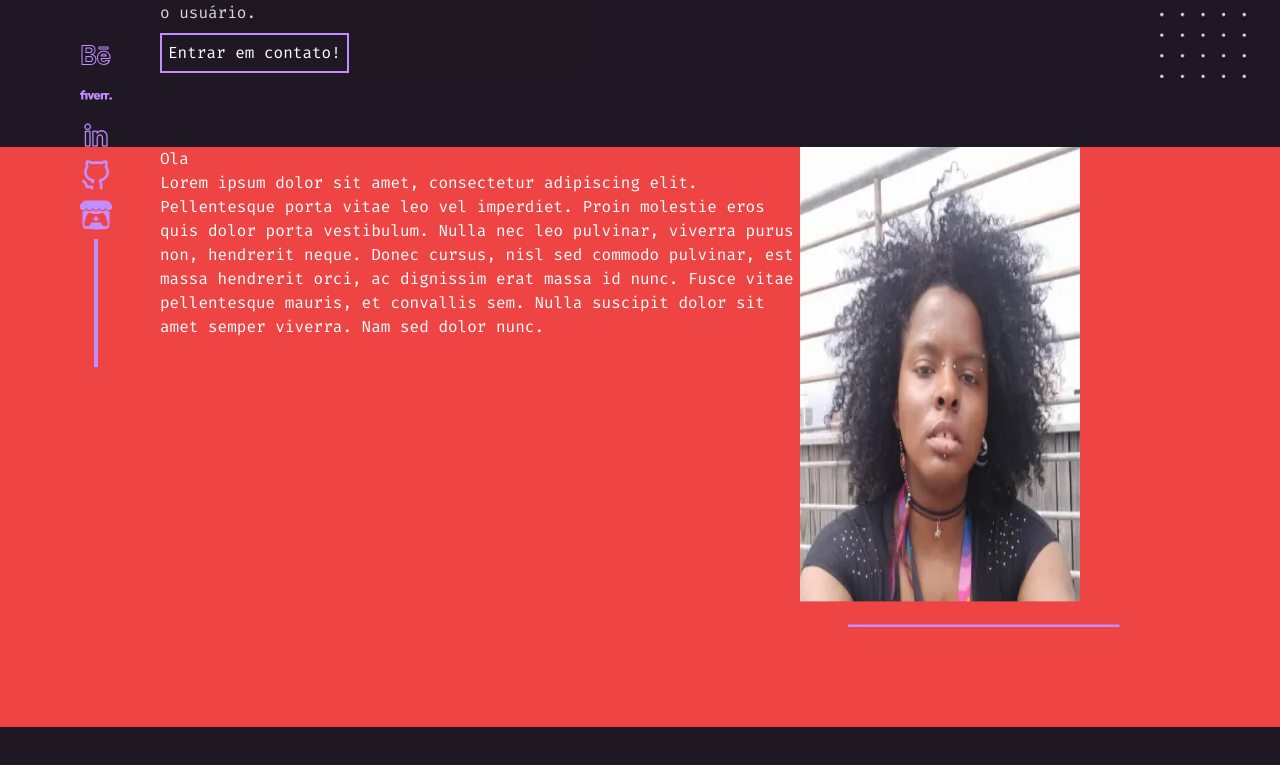
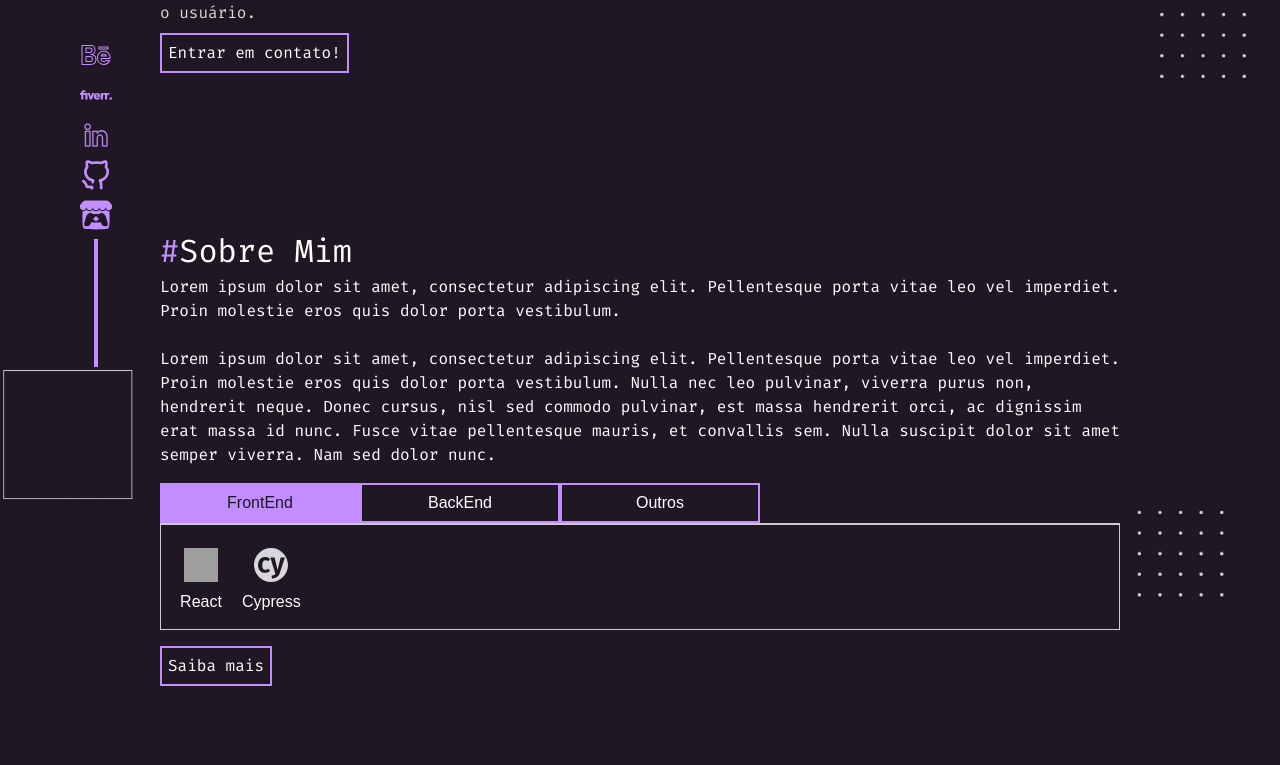
Before and after one commit to mewmewdevart/portfolio_v2, a React (Vite) app in the folder portfolio_v2/: page / in a window 1280 px wide. Shown: the part 433-1198 px from the top of the page. Before the commit the page ends 1160 px from the top, so only its background shows below. Built offline with nearby package versions, Linux system fonts and the light colour scheme; grey boxes are pictures that could not be loaded.

Commit message:
feat: adjustmenets in the section about me

```diff
--- /dev/null
+++ b/portfolio_v2/src/components/molecules/TabsComponent.module.css
@@ -0,0 +1,50 @@
+.tabsContainer {
+  font-family: Arial, sans-serif ;
+  @apply py-4 bg-brandBackground;
+}
+
+.tabHeaders {
+  display: flex;
+  border-bottom: 2px solid #ccc;
+}
+
+.tabButton {
+  transition: all 0.3s ease;
+    @apply w-[200px] cursor-pointer overflow-hidden relative border-2 border-brandPrimary p-[6px] hover:bg-brandPrimary hover:text-brandBackground cursor-pointer bg-brandBackground;
+}
+
+.tabContent {
+  padding: 15px;
+  border: 1px solid #ccc;
+  border-top: none;
+  @apply flex gap-4;
+}
+
+
+.tabButton:hover {
+  text-decoration: none;
+  opacity: .7;
+}
+
+.active {
+@apply bg-brandPrimary text-brandBackground ;
+}
+
+.tabButton::before {
+  position: absolute;
+  content: '';
+  display: inline-block;
+  top: -180px;
+  left: 0;
+  width: 30px;
+  height: 100%;
+  @apply bg-brandGrayLight;
+}
+
+.tabImage {
+  @apply w-[50px] h-[50px] p-2;
+}
+
+.tabItem {
+  @apply flex flex-col items-center text-center;
+}
--- /dev/null
+++ b/portfolio_v2/src/components/molecules/TabsComponent.tsx
@@ -0,0 +1,49 @@
+import React, { useState } from 'react';
+import styles from './TabsComponent.module.css';
+
+export interface TabContent {
+  Name: string;
+  imgPath: string;
+}
+
+export interface Tab {
+  id: string;
+  label: string;
+  content: TabContent[];
+}
+
+export interface TabsComponentProps {
+  tabs: Tab[];
+}
+
+const TabsComponent: React.FC<TabsComponentProps> = ({ tabs }) => {
+  const [activeTab, setActiveTab] = useState<string>(tabs[0]?.id || '');
+
+  const activeContent = tabs.find((tab) => tab.id === activeTab)?.content || [];
+
+  return (
+    <div className={styles.tabsContainer}>
+      <div className={styles.tabHeaders}>
+        {tabs.map((tab) => (
+          <button
+            key={tab.id}
+            className={`${styles.tabButton} ${activeTab === tab.id ? styles.active : ''}`}
+            onClick={() => setActiveTab(tab.id)}
+          >
+            {tab.label}
+          </button>
+        ))}
+      </div>
+      <div className={styles.tabContent}>
+        {activeContent.map((item, index) => (
+          <div key={index} className={styles.tabItem}>
+            <img src={item.imgPath} alt={item.Name} className={styles.tabImage} />
+            <span>{item.Name}</span>
+          </div>
+        ))}
+      </div>
+    </div>
+  );
+};
+
+export default TabsComponent;
--- a/portfolio_v2/src/components/organisms/section-aboutMe/SectionAboutMeComponent.module.css
+++ b/portfolio_v2/src/components/organisms/section-aboutMe/SectionAboutMeComponent.module.css
@@ -1,3 +1,3 @@
 .section {
-    @apply flex justify-between px-4 h-[580px] md:px-20 lg:px-40 bg-red-500;
+    @apply px-4 py-20 md:px-20 lg:px-40 ;
 }
--- a/portfolio_v2/src/components/organisms/section-aboutMe/SectionAboutMeComponent.tsx
+++ b/portfolio_v2/src/components/organisms/section-aboutMe/SectionAboutMeComponent.tsx
@@ -1,15 +1,69 @@
 import React from "react";
-
 import MePhoto from "@assets/images/image.webp";
 import style from "./SectionAboutMeComponent.module.css";
+import TabsComponent from "@components/molecules/TabsComponent";
+
+import cypressImagePath from '@assets/images/icons/cypress.svg'
+import reactImagePath from '@assets/images/icons/react.svg'
+import pythonImagePath from '@assets/images/icons/python.svg'
+import djangoImagePath from '@assets/images/icons/django.svg'
+import ButtonComponent from "@components/atoms/button/ButtonComponent";
+
+export const tabs = [
+  {
+    id: 'tab1',
+    label: 'FrontEnd',
+    content: [
+      {
+        Name: 'React',
+        imgPath: reactImagePath,
+      },
+      {
+        Name: 'Cypress',
+        imgPath: cypressImagePath,
+      },
+    ],
+  },
+  {
+    id: 'tab2',
+    label: 'BackEnd',
+    content: [
+      {
+        Name: 'Python',
+        imgPath: pythonImagePath,
+      },
+      {
+        Name: 'Django',
+        imgPath: djangoImagePath,
+      },
+    ],
+  },
+  {
+    id: 'tab3',
+    label: 'Outros',
+    content: [
+      {
+        Name: 'Aseprite',
+        imgPath: 'https://reactjs.org/logo-og.png',
+      },
+    ],
+  },
+];
 
 const SectionAboutMeComponent: React.FC = () => {
   return (
     <section className={style.section}>
-      <div className="flex ">
-        <div className="w-full ">
-          <h2>Ola</h2>
+      <div className="flex justify-between">
+        <div className="w-full">
+          <h2 className="text-[32px]">
+            <span className="text-brandPrimary">#</span>
+            Sobre Mim</h2>
           <p>
+          Lorem ipsum dolor sit amet, consectetur adipiscing elit. Pellentesque
+            porta vitae leo vel imperdiet. Proin molestie eros quis dolor porta
+            vestibulum.
+            <br></br><br></br>
+
             Lorem ipsum dolor sit amet, consectetur adipiscing elit. Pellentesque
             porta vitae leo vel imperdiet. Proin molestie eros quis dolor porta
             vestibulum. Nulla nec leo pulvinar, viverra purus non, hendrerit neque.
@@ -19,10 +73,12 @@ const SectionAboutMeComponent: React.FC = () => {
             dolor nunc.
           </p>
         </div>
-        <div className="w-full sm:w-1/2 flex justify-end h-[480px]">
+        {/* <div className="hidden sm:flex w-full sm:w-1/2 justify-end h-[480px]">
           <img src={MePhoto} alt="Photo of me" />
-        </div>
+        </div> */}
       </div>
+      <TabsComponent tabs={tabs} />
+      <ButtonComponent>Saiba mais</ButtonComponent>
     </section>
   );
 };
```
